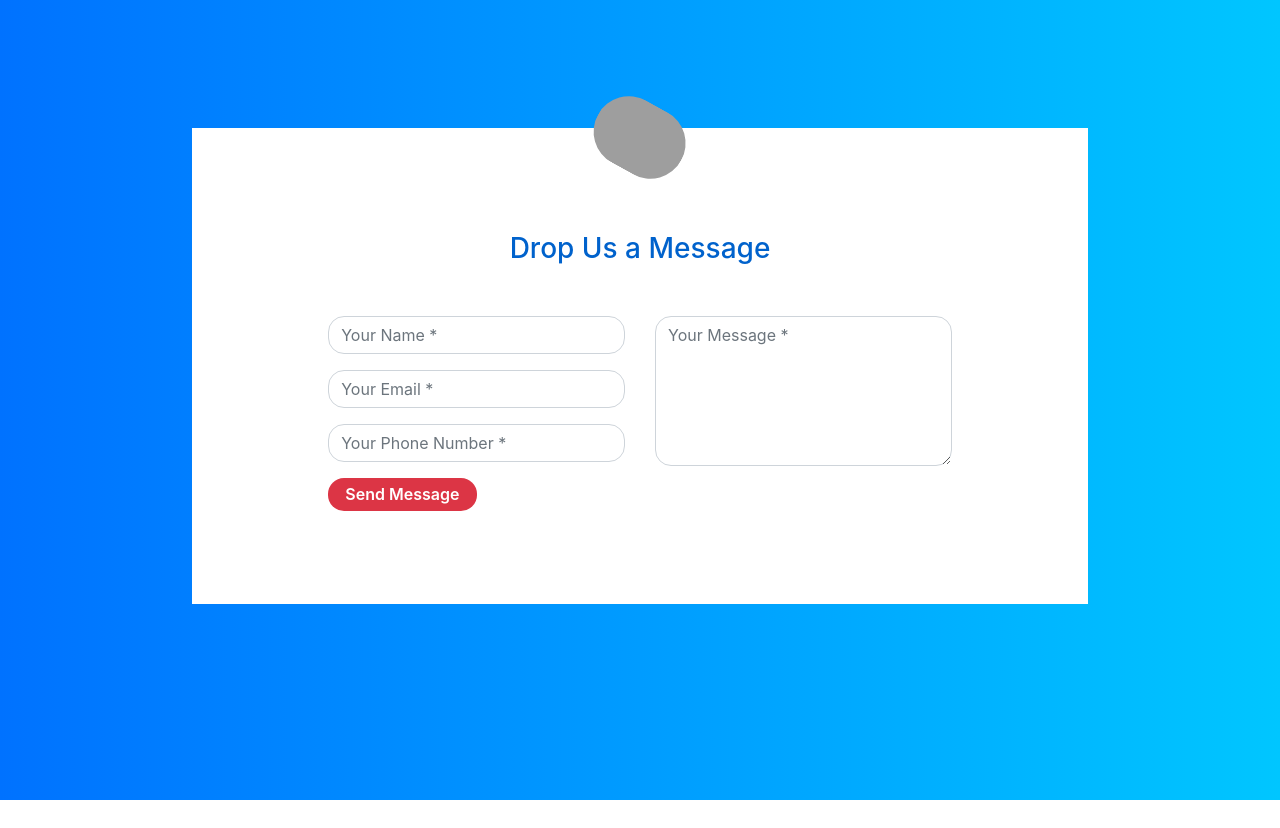
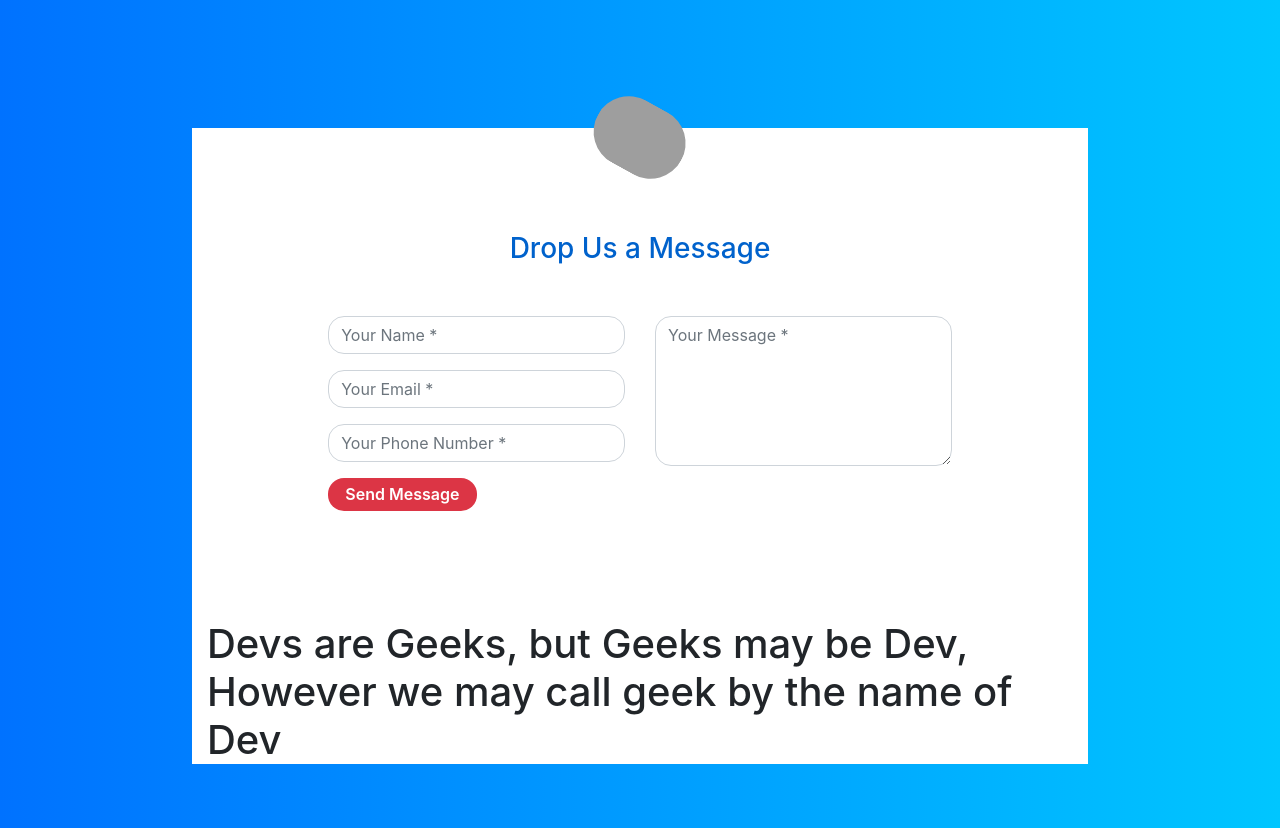
Before and after one commit to shivamjjha/hf2021, a plain HTML site: page index.html in a window 1280 px wide. Before the commit the page ends 800 px from the top, so only its background shows below. Drawn offline with nearby package versions, Linux system fonts and the light colour scheme; grey boxes are pictures that could not be loaded.

Commit message:
Geek Dev Problem in h1

```diff
--- a/index.html
+++ b/index.html
@@ -33,4 +33,5 @@
                     </div>
                 </div>
             </form>
+            <h1> Devs are Geeks, but Geeks may be Dev, However we may call geek by the name of Dev </h1>
 </div>
```
